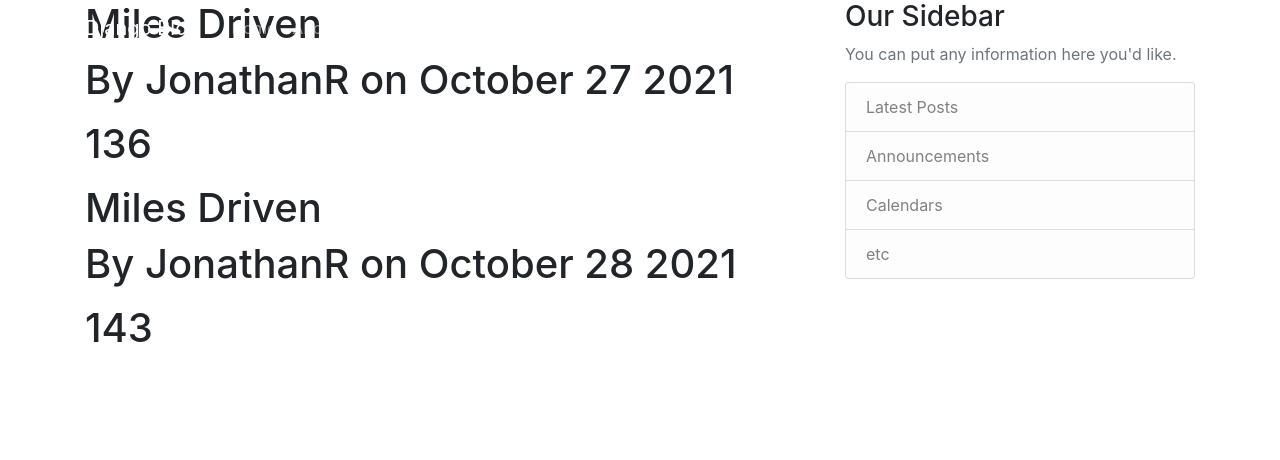
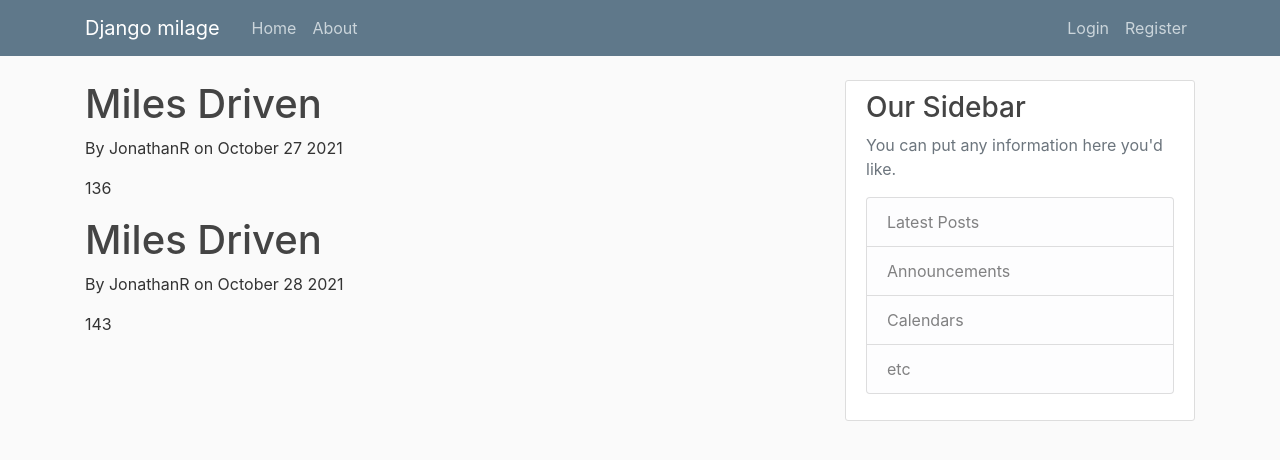
Before and after one commit to JonR205/DriverExpenseProject-, a Django app: page /milage/home/ in a window 1280 px wide. Shown: the top 460 px of the page. Run offline with Django 3.2, Linux system fonts and the light colour scheme; some libraries are stand-ins or nearby versions.

Commit message:
add css file and fixed navbar

```diff
--- /dev/null
+++ b/django_dep/milage/static/milage/main.css
@@ -0,0 +1,84 @@
+body {
+    background: #fafafa;
+    color: #333333;
+    margin-top: 5rem;
+  }
+
+  h1, h2, h3, h4, h5, h6 {
+    color: #444444;
+  }
+
+  ul {
+    margin: 0;
+  }
+
+  .bg-steel {
+    background-color: #5f788a;
+  }
+
+  .site-header .navbar-nav .nav-link {
+    color: #cbd5db;
+  }
+
+  .site-header .navbar-nav .nav-link:hover {
+    color: #ffffff;
+  }
+
+  .site-header .navbar-nav .nav-link.active {
+    font-weight: 500;
+  }
+
+  .content-section {
+    background: #ffffff;
+    padding: 10px 20px;
+    border: 1px solid #dddddd;
+    border-radius: 3px;
+    margin-bottom: 20px;
+  }
+
+  .article-title {
+    color: #444444;
+  }
+
+  a.article-title:hover {
+    color: #428bca;
+    text-decoration: none;
+  }
+
+  .article-content {
+    white-space: pre-line;
+  }
+
+  .article-img {
+    height: 65px;
+    width: 65px;
+    margin-right: 16px;
+  }
+
+  .article-metadata {
+    padding-bottom: 1px;
+    margin-bottom: 4px;
+    border-bottom: 1px solid #e3e3e3
+  }
+
+  .article-metadata a:hover {
+    color: #333;
+    text-decoration: none;
+  }
+
+  .article-svg {
+    width: 25px;
+    height: 25px;
+    vertical-align: middle;
+  }
+
+  .account-img {
+    height: 125px;
+    width: 125px;
+    margin-right: 20px;
+    margin-bottom: 16px;
+  }
+
+  .account-heading {
+    font-size: 2.5rem;
+  }
--- a/django_dep/milage/templates/milage/base.html
+++ b/django_dep/milage/templates/milage/base.html
@@ -1,7 +1,8 @@
-<!doctype html>
+{% load static %}
+<!DOCTYPE html>
 <html>
 <head>
-    <head>
+
     <!-- Required meta tags -->
     <meta charset="utf-8">
     <meta name="viewport" content="width=device-width, initial-scale=1, shrink-to-fit=no">
@@ -9,25 +10,26 @@
     <!-- Bootstrap CSS -->
     <link rel="stylesheet" href="https://maxcdn.bootstrapcdn.com/bootstrap/4.0.0/css/bootstrap.min.css" integrity="sha384-Gn5384xqQ1aoWXA+058RXPxPg6fy4IWvTNh0E263XmFcJlSAwiGgFAW/dAiS6JXm" crossorigin="anonymous">
 
-    {%if title%}
-        <title> Django milage - {{title}}</title>
+    <link rel="stylesheet" type="text/css" href="{% static 'milage/main.css' %}">
+
+    {% if title %}
+        <title>Django milage - {{ title }}</title>
     {% else %}
-            <title></title>
+        <title>Django milage</title>
     {% endif %}
-    </head>
 </head>
 <body>
     <header class="site-header">
       <nav class="navbar navbar-expand-md navbar-dark bg-steel fixed-top">
         <div class="container">
-            <a class="navbar-brand mr-4" href="/">Django Blog</a>
+          <a class="navbar-brand mr-4" href="{% url 'milage-home' %}">Django milage</a>
           <button class="navbar-toggler" type="button" data-toggle="collapse" data-target="#navbarToggle" aria-controls="navbarToggle" aria-expanded="false" aria-label="Toggle navigation">
           <span class="navbar-toggler-icon"></span>
           </button>
           <div class="collapse navbar-collapse" id="navbarToggle">
             <div class="navbar-nav mr-auto">
-                <a class="nav-item nav-link" href="/">Home</a>
-                <a class="nav-item nav-link" href="/about">About</a>
+              <a class="nav-item nav-link" href="{% url 'milage-home' %}">Home</a>
+              <a class="nav-item nav-link" href="{% url 'milage-about' %}">About</a>
             </div>
             <!-- Navbar Right Side -->
             <div class="navbar-nav">
@@ -63,6 +65,6 @@
     <!-- jQuery first, then Popper.js, then Bootstrap JS -->
     <script src="https://code.jquery.com/jquery-3.2.1.slim.min.js" integrity="sha384-KJ3o2DKtIkvYIK3UENzmM7KCkRr/rE9/Qpg6aAZGJwFDMVNA/GpGFF93hXpG5KkN" crossorigin="anonymous"></script>
     <script src="https://cdnjs.cloudflare.com/ajax/libs/popper.js/1.12.9/umd/popper.min.js" integrity="sha384-ApNbgh9B+Y1QKtv3Rn7W3mgPxhU9K/ScQsAP7hUibX39j7fakFPskvXusvfa0b4Q" crossorigin="anonymous"></script>
-    <script src="https://maxcdn.bootstrapcdn.com/bootstrap/4.0.0/js/bootstrap.min.js" integrity="sha38
+    <script src="https://maxcdn.bootstrapcdn.com/bootstrap/4.0.0/js/bootstrap.min.js" integrity="sha384-JZR6Spejh4U02d8jOt6vLEHfe/JQGiRRSQQxSfFWpi1MquVdAyjUar5+76PVCmYl" crossorigin="anonymous"></script>
 </body>
 </html>
--- a/django_dep/milage/templates/milage/home.html
+++ b/django_dep/milage/templates/milage/home.html
@@ -1,8 +1,8 @@
-{%extends "milage/base.html" %}
+{% extends "milage/base.html" %}
 {% block content %}
     {%for post in posts%}
-        <h1>{{ post.title }}<h1>
-        <p>By {{post.driver}} on {{post.date_driven}}</p>
-        <p>{{post.miles}}</p>
+        <h1>{{ post.title }}</h1>
+        <p>By {{ post.driver }} on {{ post.date_driven }}</p>
+        <p>{{ post.miles }}</p>
     {%endfor%}
 {% endblock content %}
--- a/django_dep/milage/views.py
+++ b/django_dep/milage/views.py
@@ -20,7 +20,7 @@ def home(request):
     context = {
         'posts': posts
     }
-    return render(request,'milage/home.html', context)
+    return render(request,'milage/home.html', context, )
 
 def about(request):
     return render(request,'milage/about.html', {'title': 'About'})
```
Lines whose indentation alone changed are shown as unchanged.
